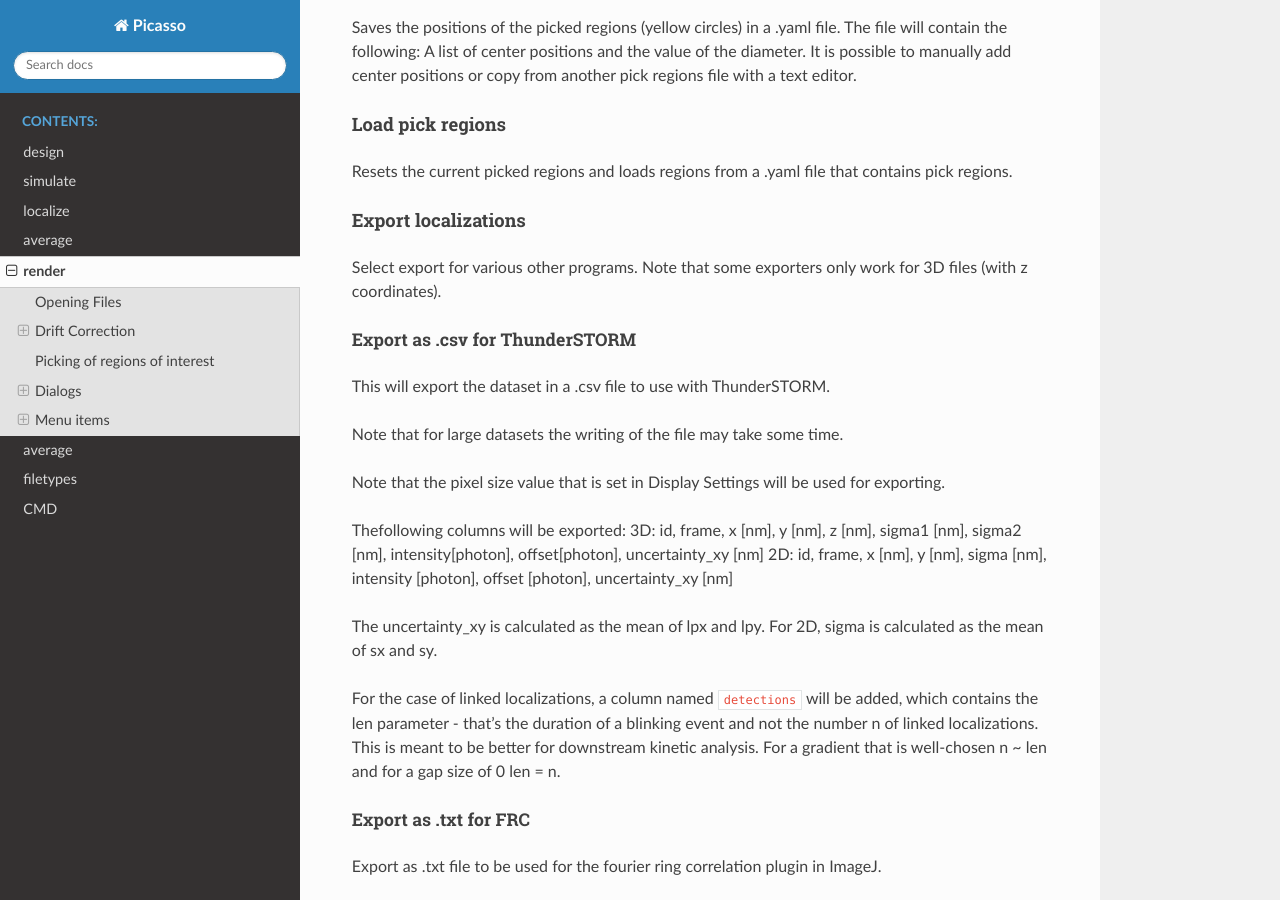
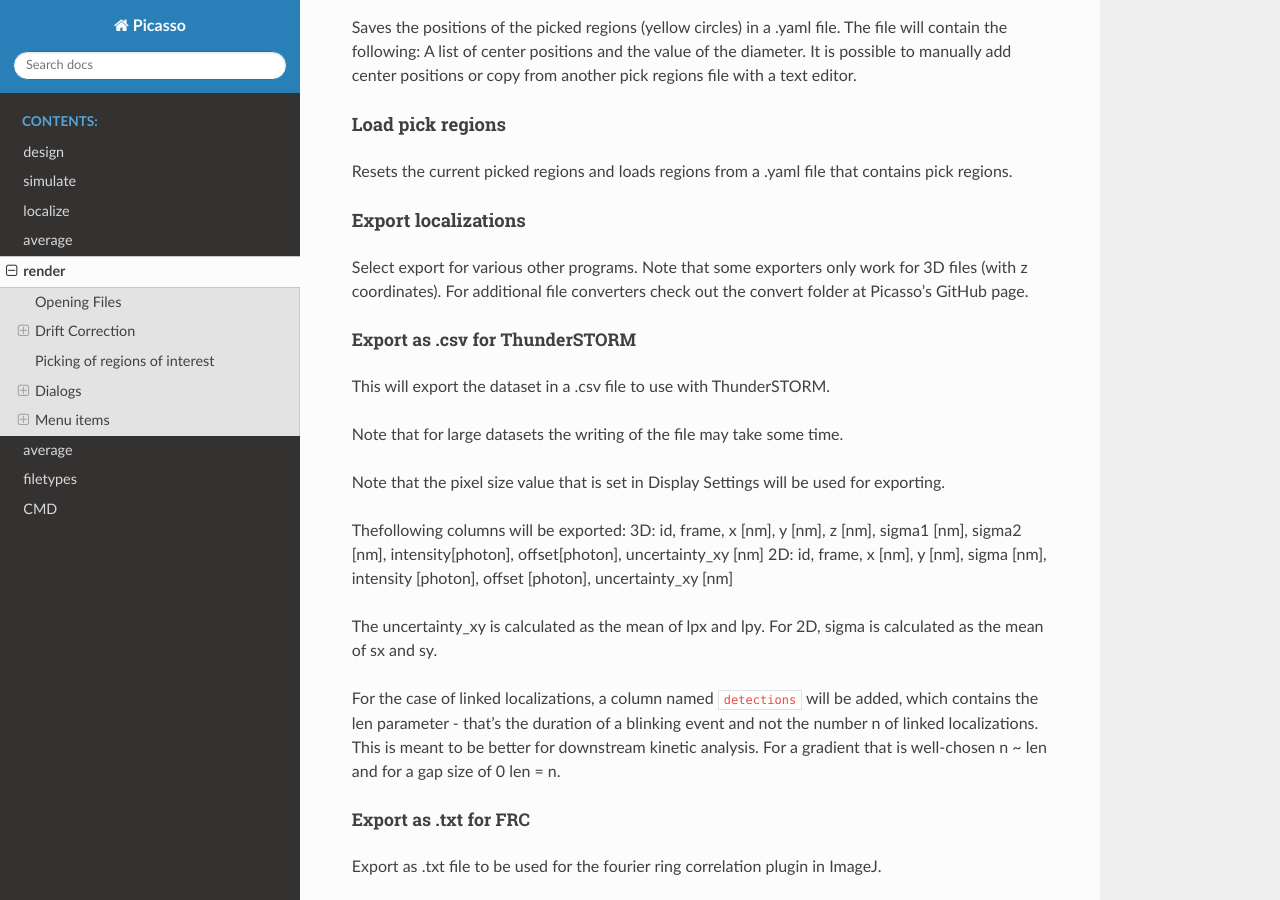
Before and after one commit to jungmannlab/picasso, a Sphinx documentation site: the page built from docs/render.rst, in a window 1280 px wide and 900 px high, scrolled down 3704 px. Built offline with Sphinx 7.4.7 and the Read the Docs theme 2.0.0, drawn with Linux system fonts in a browser that asks for light colours.

Commit message:
converter

```diff
--- a/docs/render.rst
+++ b/docs/render.rst
@@ -107,7 +107,7 @@ Resets the current picked regions and loads regions from a .yaml file that conta
 
 Export localizations
 ^^^^^^^^^^^^^^^^^^^^
-Select export for various other programs. Note that some exporters only work for 3D files (with z coordinates).
+Select export for various other programs. Note that some exporters only work for 3D files (with z coordinates). For additional file converters check out the convert folder at Picasso's GitHub page.
 
 Export as .csv for ThunderSTORM
 +++++++++++++++++++++++++++++++
```
